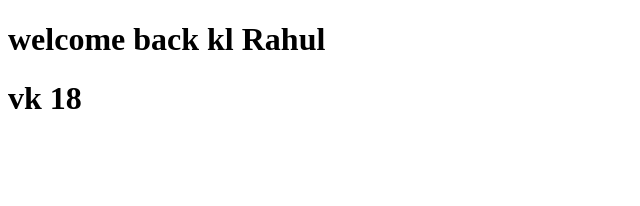
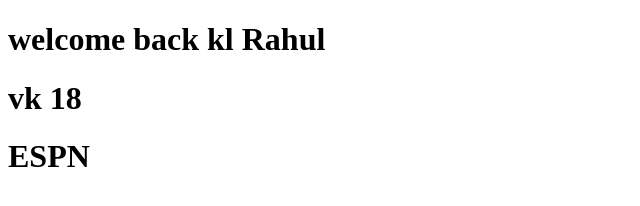
Before and after one commit to Shivugadyal/rcb, a plain HTML site: page index.html in a window 1280 px wide. Shown: the whole page, without its empty margins (0-640 px from the left). Drawn offline with Linux system fonts and the light colour scheme.

Commit message:
index.html

```diff
--- a/index.html
+++ b/index.html
@@ -8,5 +8,6 @@
 <body>
     <h1>welcome back kl Rahul</h1>
     <h1>vk 18</h1>
+    <h1>ESPN<h1></h1>
 </body>
 </html>
```
